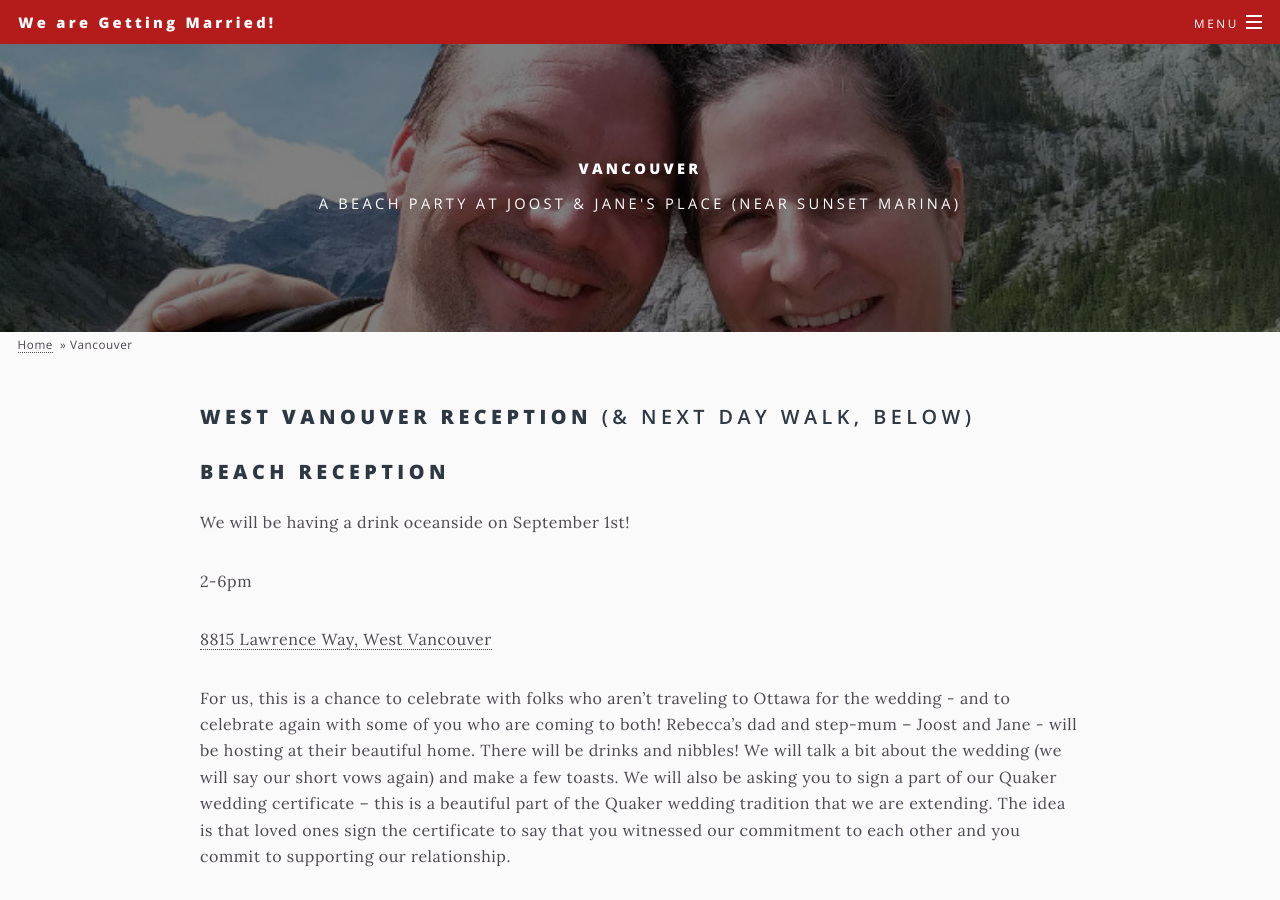
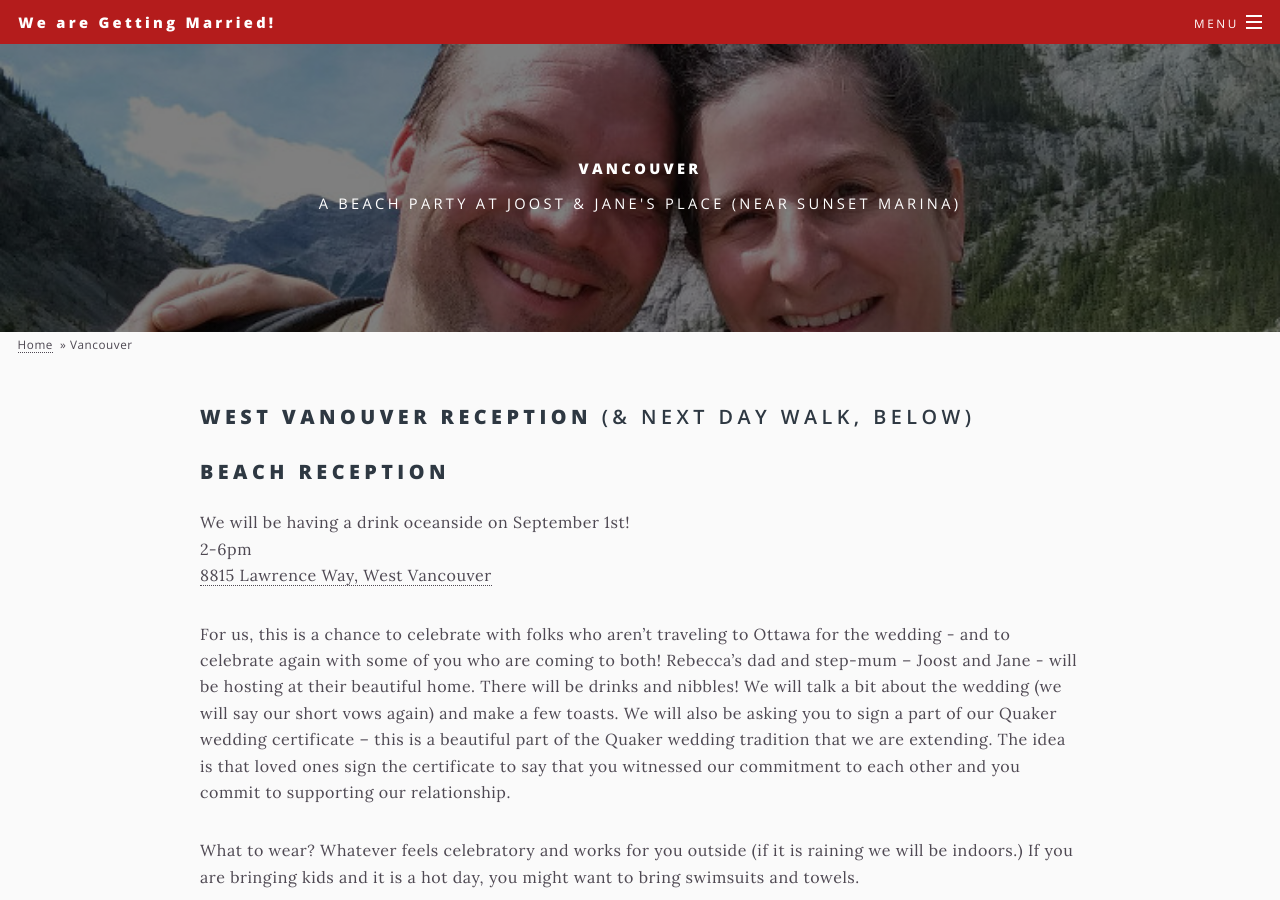
Before and after one commit to mgifford/gifsack-or-wolford, a Jekyll site: the page built from _pages/vancouver.md, in a window 1280 px wide and 900 px high. Built offline with Jekyll 4.4.1, drawn with Linux system fonts in a browser that asks for light colours.

Commit message:
moving to html for spacing

```diff
--- a/_pages/vancouver.md
+++ b/_pages/vancouver.md
@@ -14,12 +14,13 @@
 
 ## Beach Reception
 
+<p>
 We will be having a drink oceanside on September 1st!
-
+<br />
 2-6pm
-
-[8815 Lawrence Way, West Vancouver](https://www.google.com/maps/place/8815+Lawrence+Way,+West+Vancouver,+BC+V7W+2T7/data=!4m2!3m1!1s0x54866940036f6e11:0x3091d0c4ef57a0ba?sa=X&ved=0ahUKEwjVsM7czszaAhWFw4MKHalGBzoQ8gEIKDAA)
-
+<br />
+<a hrefe="https://www.google.com/maps/place/8815+Lawrence+Way,+West+Vancouver,+BC+V7W+2T7/data=!4m2!3m1!1s0x54866940036f6e11:0x3091d0c4ef57a0ba?sa=X&ved=0ahUKEwjVsM7czszaAhWFw4MKHalGBzoQ8gEIKDAA">8815 Lawrence Way, West Vancouver</a>
+</p>
 
 For us, this is a chance to celebrate with folks who aren’t traveling to Ottawa for the wedding - and to celebrate again with some of you who are coming to both! Rebecca’s dad and step-mum – Joost and Jane - will be hosting at their beautiful home.
 There will be drinks and nibbles! We will talk a bit about the wedding (we will say our short vows again) and make a few toasts. We will also be asking you to sign a part of our Quaker wedding certificate – this is a beautiful part of the Quaker wedding tradition that we are extending. The idea is that loved ones sign the certificate to say that you witnessed our commitment to each other and you commit to supporting our relationship.
```
